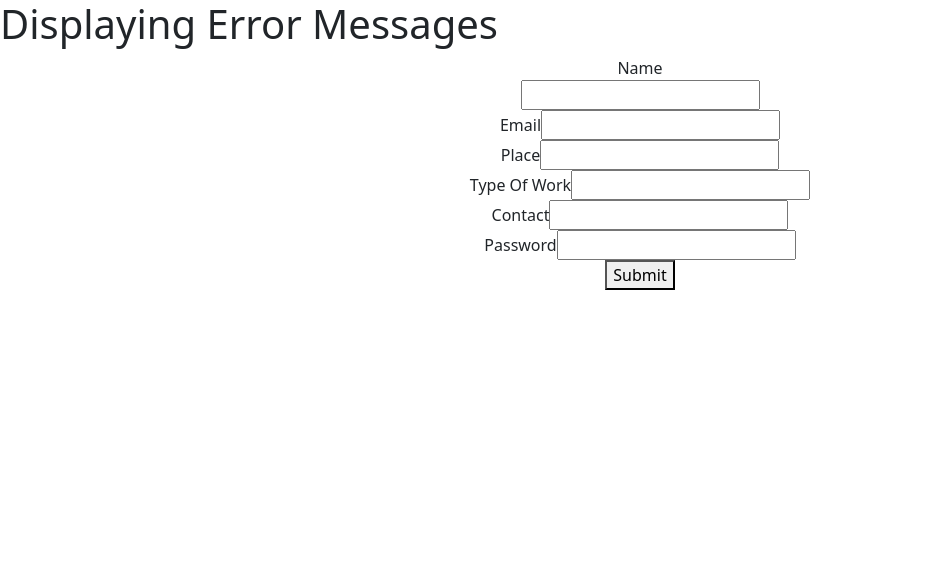
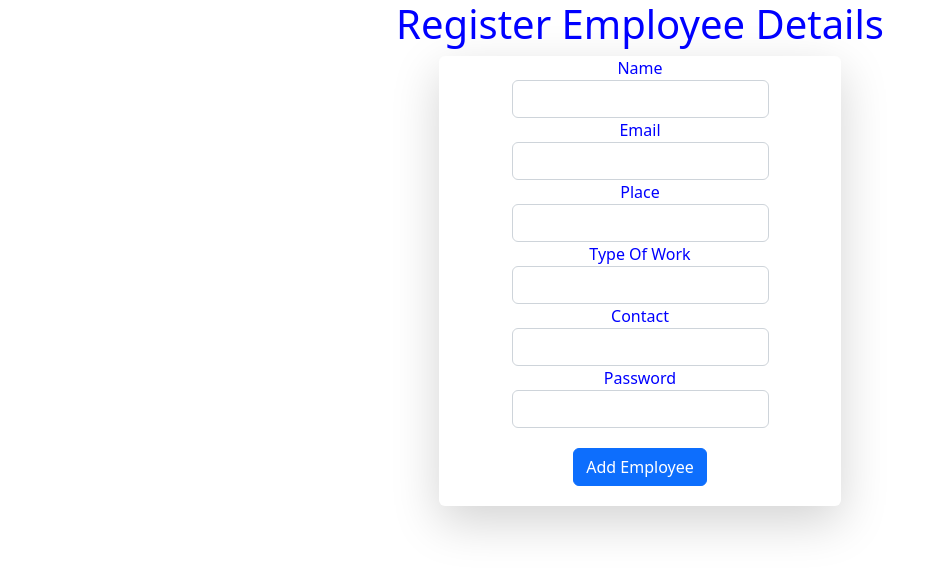
Before and after one commit to 24-ajta/employee_react, a React (Vite) app in the folder employee_react/client/: page /registration in a window 1280 px wide. Shown: the top 574 px of the page, without its empty margins (0-942 px from the left). Built offline with nearby package versions, Linux system fonts and the light colour scheme.

Commit message:
form register

```diff
--- a/employee_react/client/src/components/RegistrationComponent.jsx
+++ b/employee_react/client/src/components/RegistrationComponent.jsx
@@ -198,7 +198,7 @@ const RegistrationComponent=()=>{
   const errors={};
   if (!values.name) {
     errors.name = 'Required';
-  } else if (values.name.length <2) {
+  } else if (!/^[A-Za-z]+ [a-zA-Z]+$/.test(values.name)) {
     errors.firstName = 'Invalid name';
   }
 
@@ -210,15 +210,15 @@ const RegistrationComponent=()=>{
 
   if(!values.contact){
     errors.contact='Phone Number is Required'
-  }else if(!/^((\\+[1-9]{1,4}[ \\-]*)|(\\([0-9]{2,3}\\)[ \\-]*)|([0-9]{2,4})[ \\-]*)*?[0-9]{3,4}?[ \\-]*[0-9]{3,4}?$/.test(values.contact)){
+  }else if(!/^\+?[1-9][0-9]{7,10}$/.test(values.contact)){
     errors.contact='Invalid phone number'
   }
 
-  // if(!values.password){
-  //   errors.password='Required'
-  // }else if(!/^(?=.*\d)(?=.*[a-z])(?=.*[A-Z]).{5,}$/.test(values.password)){
-  //   errors.password='Invalid password'
-  // }
+  if(!values.password){
+    errors.password='Required'
+  }else if(!/^(?=.*\d)(?=.*[a-z])(?=.*[A-Z]).{5,}$/.test(values.password)){
+    errors.password='Invalid password'
+  }
 
   return errors;
  }
@@ -226,62 +226,69 @@ const RegistrationComponent=()=>{
 return (
   <>
   <div>
-    <h1>Displaying Error Messages</h1>
+    <h1 style={{ textAlign: "center", color: "blue" }}>Register Employee Details</h1>
+    <div className="container mx-auto col-sm-12 col-md-12 col-lg-4">
     <Formik initialValues={initialValues} onSubmit={handleSubmit} validate={validate}
     >
      {({ errors, touched, isValidating }) => (
-        <Form>
+        <Form >
+          <div className=" shadow-lg mb-5 bg-body rounded ">
           <div className="form-group text-center" >
-            <label htmlFor='name'>
-              Name</label><br />
-              <Field type="text" id="name" name = "name" />
-              <ErrorMessage name="name" component="div"/>
+            <label htmlFor='name' style={{ color: "blue" }}>
+              Name
+              <Field type="text" id="name" className="form-control" name = "name"  />
+              <ErrorMessage name="name" />
               {/* {Formik.touched.name && Formik.errors.name ? (
               <div>{Formik.errors.name}</div>
               ) : null} */}
+              </label>
           </div>
-          <div className="form-group text-center">
+          <div className="form-group text-center" style={{ color: "blue" }}>
             <label htmlFor='email'>
               Email
-              <Field type="email" id="email" name = "email" />
+              <Field type="email" id="email" className="form-control" name = "email" />
               <ErrorMessage name="email" component="div"/>
+              {/* {errors.email && touched.email && <div>{errors.email}</div>} */}
             </label>
           </div>
           <div className="form-group text-center">
-            <label htmlFor='place'>
+            <label htmlFor='place' style={{ color: "blue" }}>
               Place
-              <Field type="text" id="place" name = "place" />
-              <ErrorMessage name="place" component="place"/>
+              <Field type="text" id="place" className="form-control" name = "place" />
+              <ErrorMessage name="place" component="div"/>
+            </label>
+          </div>
+          <div className="form-group text-center" >
+            <label htmlFor='designation' style={{ color: "blue" }}>
+              Type Of Work
+              <Field type="text" id="designation" className="form-control" name = "designation" />
+              <ErrorMessage name="designation" component="div"/>
+
             </label>
           </div>
           <div className="form-group text-center">
-            <label htmlFor='designation'>
-              Type Of Work
-              <Field type="text" id="designation" name = "designation" />
-              <ErrorMessage name="designation" component="div"/>
+            <label htmlFor='contact' style={{ color: "blue" }}>
+              Contact
+              <Field type="text" id="contact" className="form-control" name = "contact" />
+              <ErrorMessage name="contact" component="div"/>
             </label>
           </div>
           <div className="form-group text-center">
-            <label htmlFor='contact'>
-              Contact
-              <Field type="text" id="contact" name = "contact" />
-              <ErrorMessage name="contact" component="div"/>
-              {errors.email && touched.email && <div>{errors.email}</div>}
-            </label>
-          </div>
-          <div className="form-group text-center">
-            <label htmlFor='password'>
+            <label htmlFor='password' style={{ color: "blue" }}>
               Password
-              <Field type="password" id="password" name = "password" />
+              <Field type="password" className="form-control" id="password" name = "password" />
               <ErrorMessage name="password" component="div"/>
             </label>
           </div>
-          <div className="form-group text-center">
-          <button type="submit">Submit</button>
+          <div className="form-group text-center" style={{padding:"20px"}}>
+          <button type="submit" className="btn btn-primary">Add Employee</button>
+          </div>
           </div>
         </Form>
+
        )}
     </Formik>
+    </div>
   </div>
   </>
 );
```
